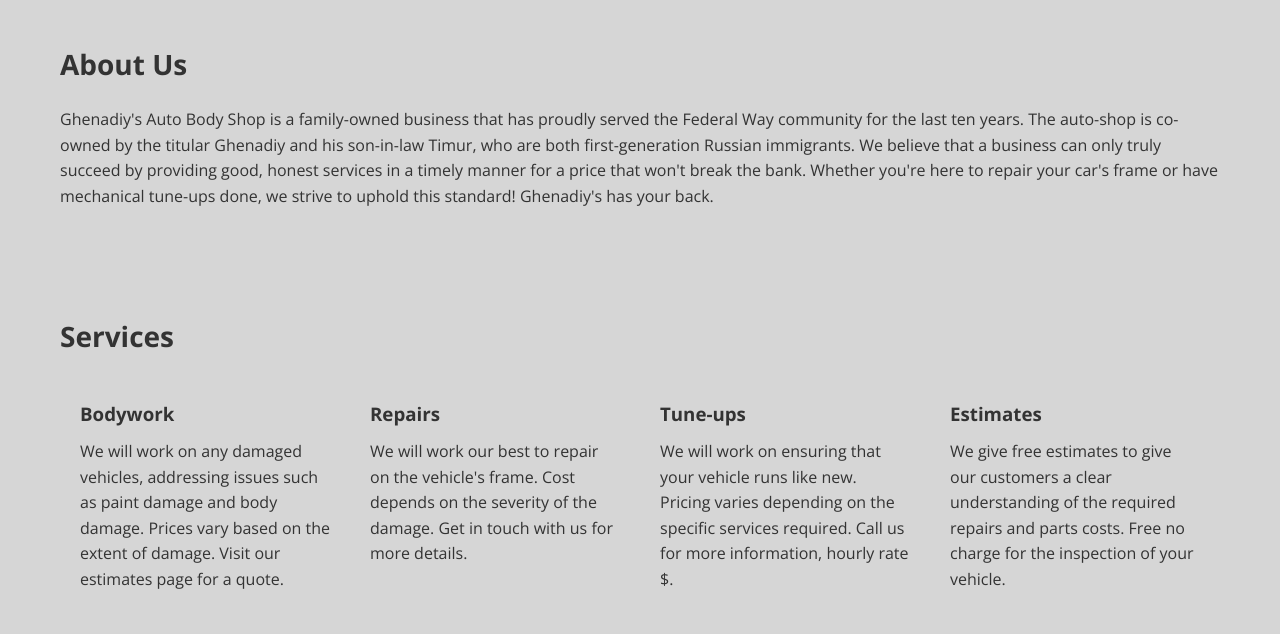
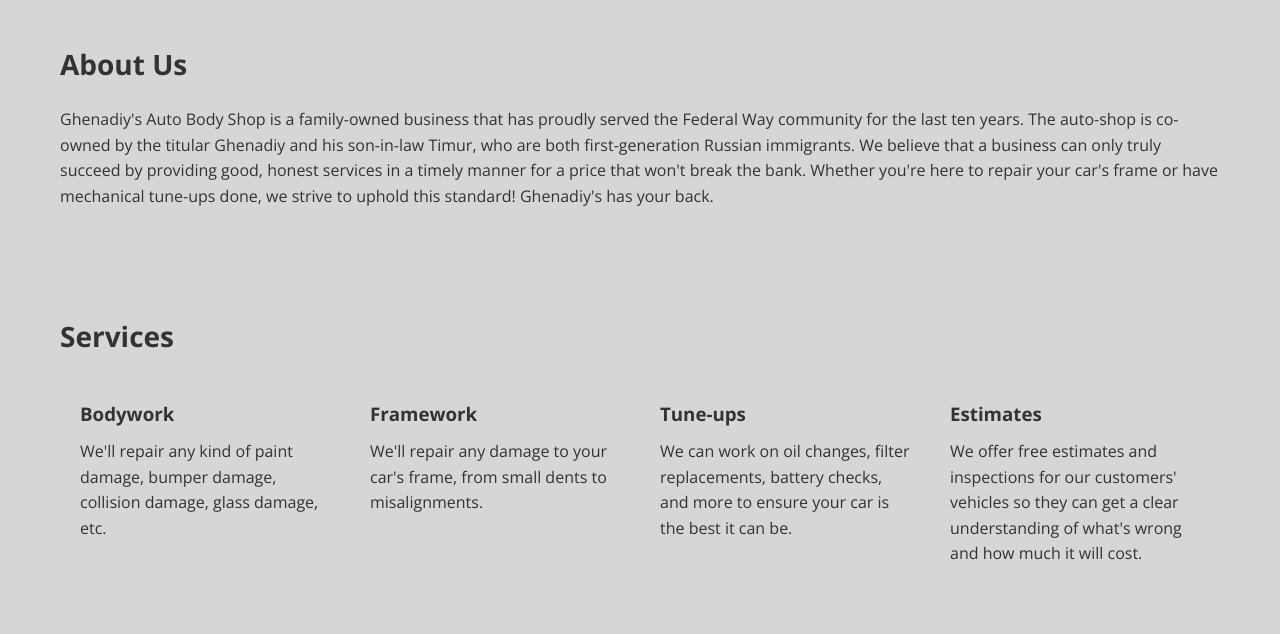
Before and after one commit to scottnguyen15/TINFO-230A-WebsiteProject-24-Final, a plain HTML site: page index.html in a window 1280 px wide. Shown: the part 149-783 px from the top of the page. Drawn offline with nearby package versions, Linux system fonts and the light colour scheme; a web font is replaced by a local one.

Commit message:
Update index.html

```diff
--- a/index.html
+++ b/index.html
@@ -48,23 +48,21 @@
 			<h2>Services</h2>
 			<div class="container-col2">
 				<h3>Bodywork</h3>
-				<p>We will work on any damaged vehicles, addressing issues such as paint damage and body damage.
-				Prices vary based on the extent of damage. Visit our estimates page for a quote.</p>
+				<p>We'll repair any kind of paint damage, bumper damage, collision damage, glass damage, etc.</p>
 			</div>
 			<div class="container-col2">
-				<h3>Repairs</h3>
-				<p>We will work our best to repair on the vehicle's frame.
-				Cost depends on the severity of the damage. Get in touch with us for more details.</p>
+				<h3>Framework</h3>
+				<p>We'll repair any damage to your car's frame, from small dents to misalignments.</p>
 			</div>
 			<div class="container-col2">
 				<h3>Tune-ups</h3>
-				<p>We will work on ensuring that your vehicle runs like new.
-				Pricing varies depending on the specific services required. Call us for more information, hourly rate $.</p>
+				<p>We can work on oil changes, filter replacements, battery checks, and more to ensure your car
+				is the best it can be.</p>
 			</div>
 			<div class="container-col2">
 				<h3>Estimates</h3>
-				<p>We give free estimates to give our customers a clear understanding of the required repairs and parts costs.
-				Free no charge for the inspection of your vehicle.</p>
+				<p>We offer free estimates and inspections for our customers' vehicles so
+				they can get a clear understanding of what's wrong and how much it will cost.</p>
 			</div>
 			</section>
 	</div>
```
